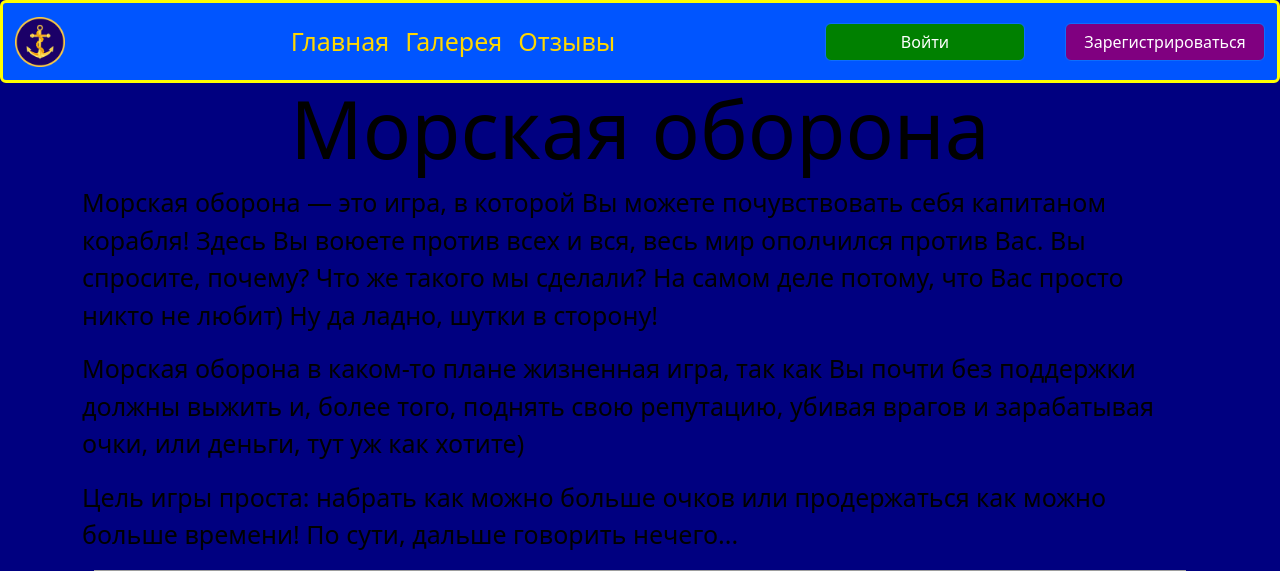
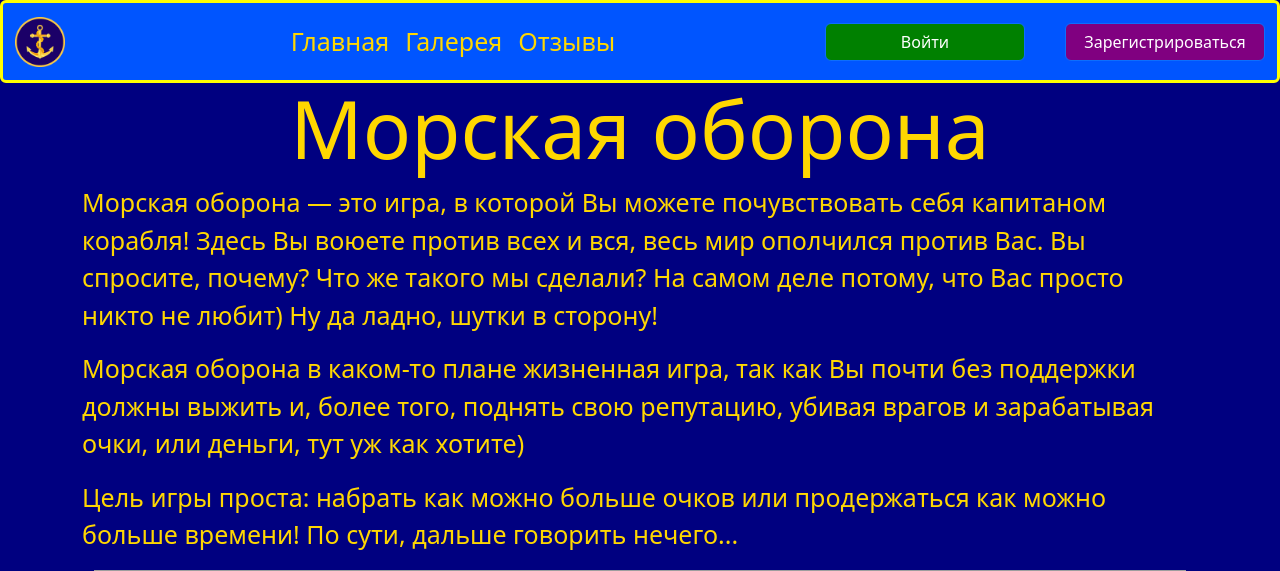
Before and after one commit to DmitryO325/Sea-Defence, a Flask app: page / in a window 1280 px wide. Shown: the top 571 px of the page. Run offline with Flask 3, Linux system fonts and the light colour scheme; grey boxes are pictures that could not be loaded.

Commit message:
Исправлен небольшой косячок

```diff
--- a/static/css/main_page.css
+++ b/static/css/main_page.css
@@ -1,6 +1,6 @@
 body {
 background-color: #000080;
-color: black;
+color: gold;
 margin: 0;
 font-size: 25px;
 }
--- /dev/null
+++ b/static/css/reviews.css
@@ -0,0 +1,4 @@
+body
+{
+color: black;
+}
--- a/templates/base_page.html
+++ b/templates/base_page.html
@@ -9,6 +9,7 @@
         <link rel="icon" href="{{ url_for('static', filename='Image/Icon.ico') }}" type="Image/x-icon">
         <link rel="stylesheet" href="https://cdn.jsdelivr.net/npm/bootstrap@5.3.0-alpha3/dist/css/bootstrap.min.css">
         <link rel="stylesheet" href="/static/css/main_page.css">
+        {% block css %}{% endblock %}
     </head>
     <body>
         <header>
--- a/templates/reviews.html
+++ b/templates/reviews.html
@@ -1,6 +1,7 @@
 {% extends "base_page.html" %}
 
 {% block title %}Отзывы{% endblock %}
+{% block css %}<link rel="stylesheet" href="/static/css/reviews.css">{% endblock %}
 
 {% block content %}
 <br>
```
